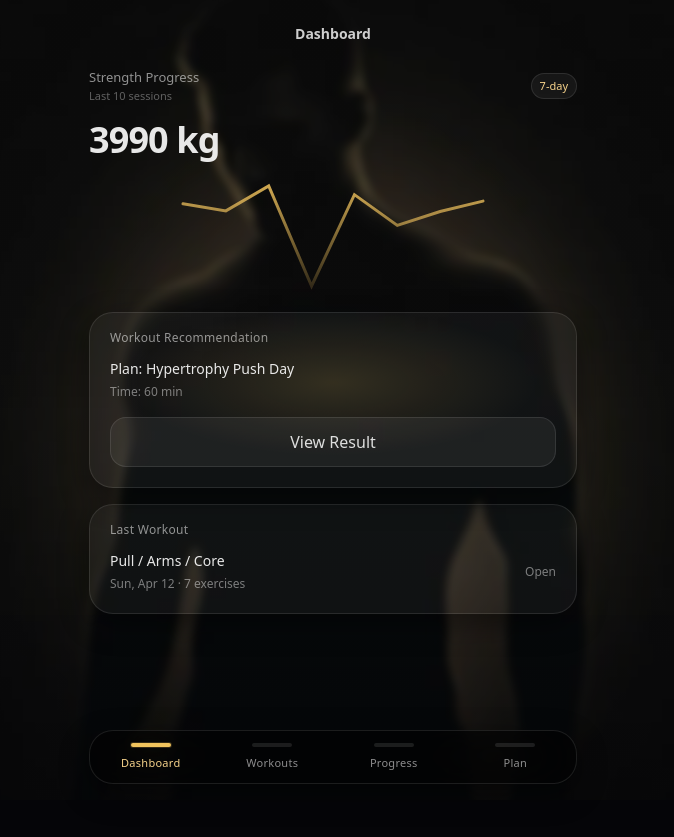
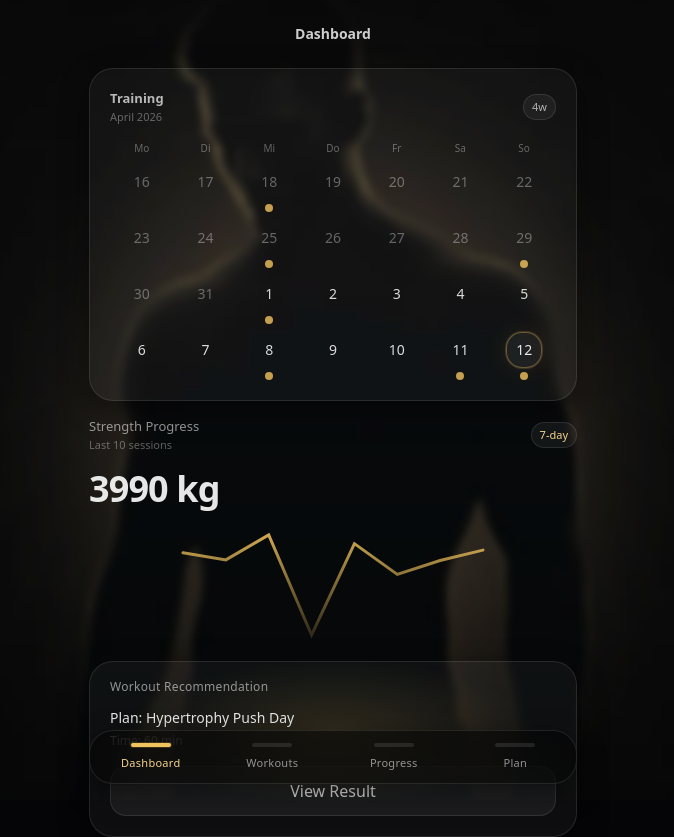
Before and after one commit to petemat/ascend, a React app: page / in a window 1280 px wide. Shown: the top 837 px of the page, without its empty margins (307-981 px from the left). Before the commit the page ends 800 px from the top, so only its background shows below. Built offline with nearby package versions, Linux system fonts and the light colour scheme; the HTML template or start-up script is replaced by a standard one.

Commit message:
feat(dashboard): add minimalist 4-week calendar with workout day markers

```diff
--- a/src/App.tsx
+++ b/src/App.tsx
@@ -121,6 +121,89 @@ function BottomNav(props: { tab: Tab; onTab: (t: Tab) => void }) {
   );
 }
 
+function startOfWeekMonday(d: Date) {
+  const x = new Date(d);
+  const day = (x.getDay() + 6) % 7; // Mon=0
+  x.setHours(0, 0, 0, 0);
+  x.setDate(x.getDate() - day);
+  return x;
+}
+
+function isoDate(d: Date) {
+  const yyyy = d.getFullYear();
+  const mm = String(d.getMonth() + 1).padStart(2, "0");
+  const dd = String(d.getDate()).padStart(2, "0");
+  return `${yyyy}-${mm}-${dd}`;
+}
+
+function MiniCalendar(props: { sessions: WorkoutSession[] }) {
+  const today = new Date();
+  today.setHours(0, 0, 0, 0);
+
+  const workoutDays = new Set(props.sessions.map((s) => s.date));
+
+  const start = startOfWeekMonday(today);
+  start.setDate(start.getDate() - 7 * 3); // show current + last 3 weeks
+
+  const days: Date[] = [];
+  for (let i = 0; i < 28; i++) {
+    const d = new Date(start);
+    d.setDate(start.getDate() + i);
+    days.push(d);
+  }
+
+  const labels = ["Mo", "Di", "Mi", "Do", "Fr", "Sa", "So"];
+
+  return (
+    <Card>
+      <div className="flex items-center justify-between">
+        <div>
+          <div className="text-[13px] text-white/70 font-semibold">Training</div>
+          <div className="text-[11px] text-white/35">
+            {today.toLocaleDateString(undefined, { month: "long", year: "numeric" })}
+          </div>
+        </div>
+        <div className="text-[11px] px-2 py-1 rounded-full border border-white/10 bg-white/5 text-white/65">
+          4w
+        </div>
+      </div>
+
+      <div className="mt-4 grid grid-cols-7 gap-y-2">
+        {labels.map((l) => (
+          <div key={l} className="text-[10px] text-white/35 text-center">
+            {l}
+          </div>
+        ))}
+
+        {days.map((d) => {
+          const isToday = d.getTime() === today.getTime();
+          const inMonth = d.getMonth() === today.getMonth();
+          const hasWorkout = workoutDays.has(isoDate(d));
+
+          return (
+            <div key={d.toISOString()} className="flex flex-col items-center">
+              <div
+                className={cn(
+                  "w-9 h-9 rounded-2xl flex items-center justify-center text-sm tabular-nums",
+                  isToday
+                    ? "border border-gold-300/35 bg-white/[0.06] text-white/90 shadow-glow"
+                    : "border border-transparent",
+                  inMonth ? "text-white/85" : "text-white/35"
+                )}
+              >
+                {d.getDate()}
+              </div>
+              <div className="h-2 mt-1 flex items-center justify-center">
+                {hasWorkout ? <div className="w-2 h-2 rounded-full bg-gold-300/80" /> : <div className="w-2 h-2" />}
+              </div>
+            </div>
+          );
+        })}
+      </div>
+    </Card>
+  );
+}
+
 function DashboardView(props: { sessions: WorkoutSession[] }) {
   const sessions = props.sessions;
 
@@ -134,6 +217,8 @@ function DashboardView(props: { sessions: WorkoutSession[] }) {
 
   return (
     <div className="space-y-4">
+      <MiniCalendar sessions={sessions} />
+
       <div className="flex items-center justify-between">
         <div>
           <div className="text-[13px] text-white/55">Strength Progress</div>
```
